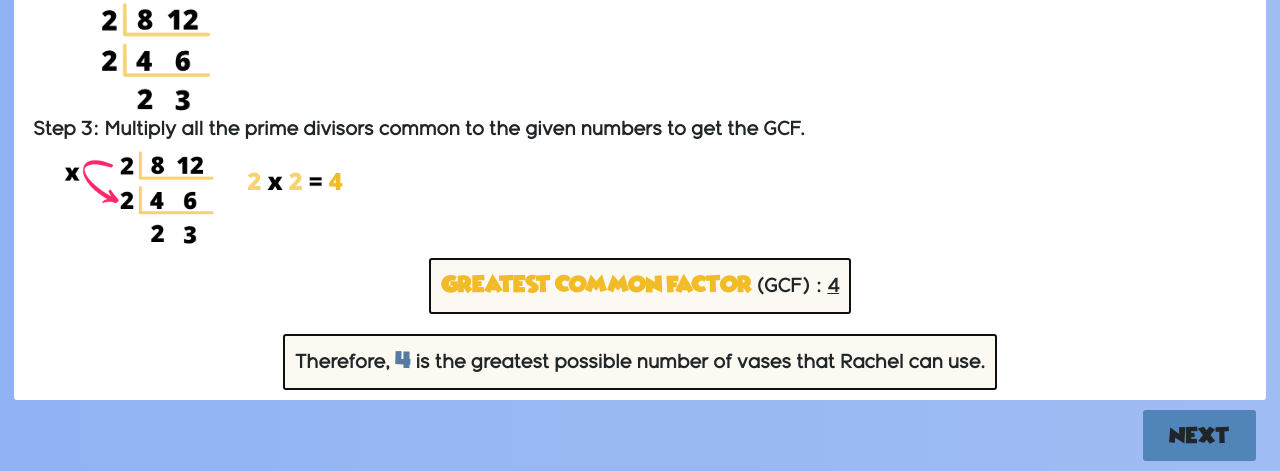
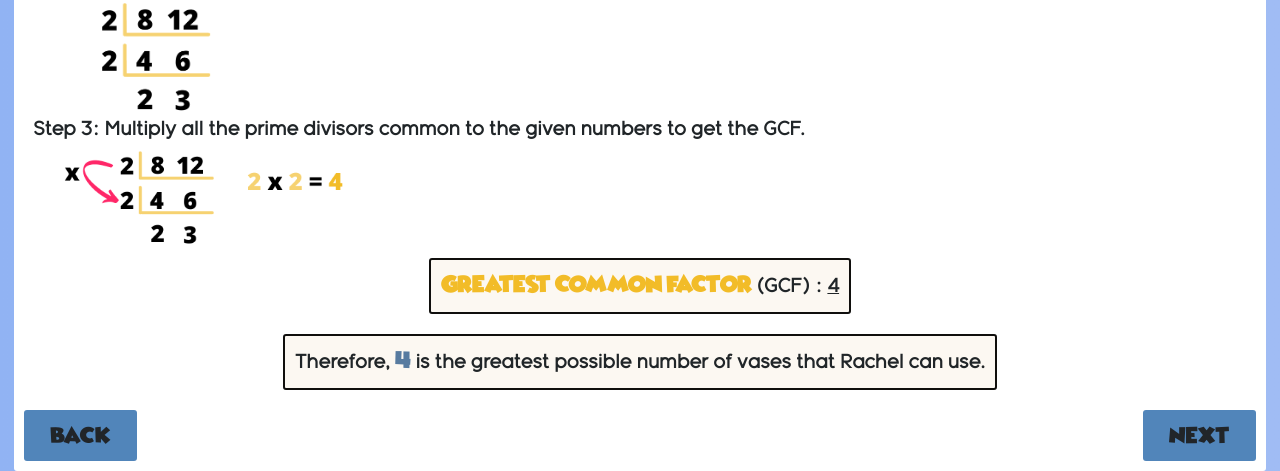
Before and after one commit to mariiiiiq/Math-Talino, a PHP site: page /lesson2/lesson.php in a window 1280 px wide. Shown: the part 2810-3281 px from the top of the page. Run offline with PHP 8.4, Linux system fonts and the light colour scheme; the visitor is signed in with stand-in values (Sample User, id 1); some libraries are stand-ins or nearby versions; some web fonts are replaced.

Commit message:
Update lesson.php

```diff
--- a/lesson2/lesson.php
+++ b/lesson2/lesson.php
@@ -242,6 +242,7 @@
           </div>
         </div>
     </section>
+        <a href="drill.php" class="title btnback btn btns">Back</a>
         <a href="lesson-video.php" class="title btnnext btn btns">Next</a>
   </div>
   </div>
```
